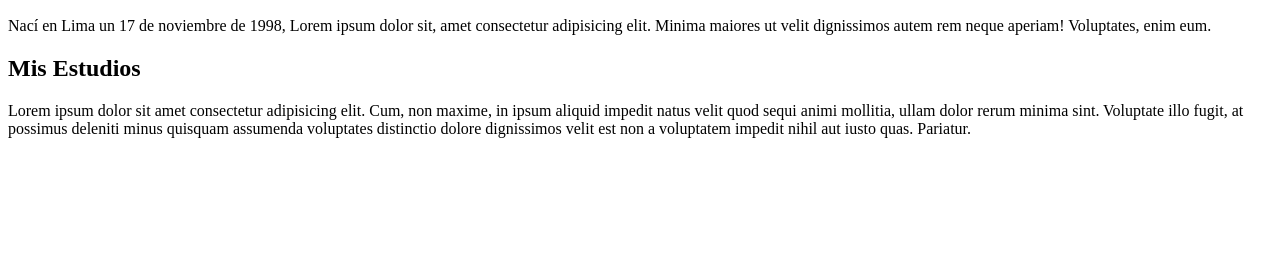
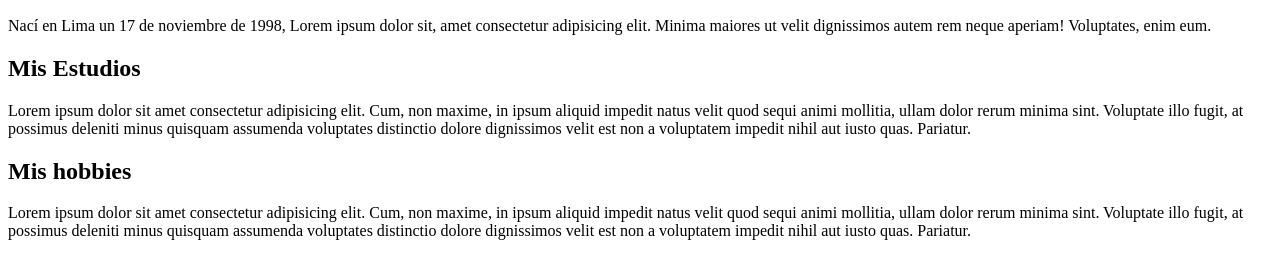
Before and after one commit to DevWebEdu/mi-biografia, a plain HTML site: page index.html in a window 1280 px wide. Shown: the part 110-388 px from the top of the page. Drawn offline with Linux system fonts and the light colour scheme.

Commit message:
mi tercer commit

```diff
--- a/index.html
+++ b/index.html
@@ -22,6 +22,11 @@
             <p> Lorem ipsum dolor sit amet consectetur adipisicing elit. Cum, non maxime, in ipsum aliquid impedit natus velit quod sequi animi mollitia, ullam dolor rerum minima sint. Voluptate illo fugit, at possimus deleniti minus quisquam assumenda voluptates
                 distinctio dolore dignissimos velit est non a voluptatem impedit nihil aut iusto quas. Pariatur.</p>
         </section>
+        <section>
+            <h2>Mis hobbies</h2>
+            <p> Lorem ipsum dolor sit amet consectetur adipisicing elit. Cum, non maxime, in ipsum aliquid impedit natus velit quod sequi animi mollitia, ullam dolor rerum minima sint. Voluptate illo fugit, at possimus deleniti minus quisquam assumenda voluptates
+                distinctio dolore dignissimos velit est non a voluptatem impedit nihil aut iusto quas. Pariatur.</p>
+        </section>
     </main>
 </body>
 
```
